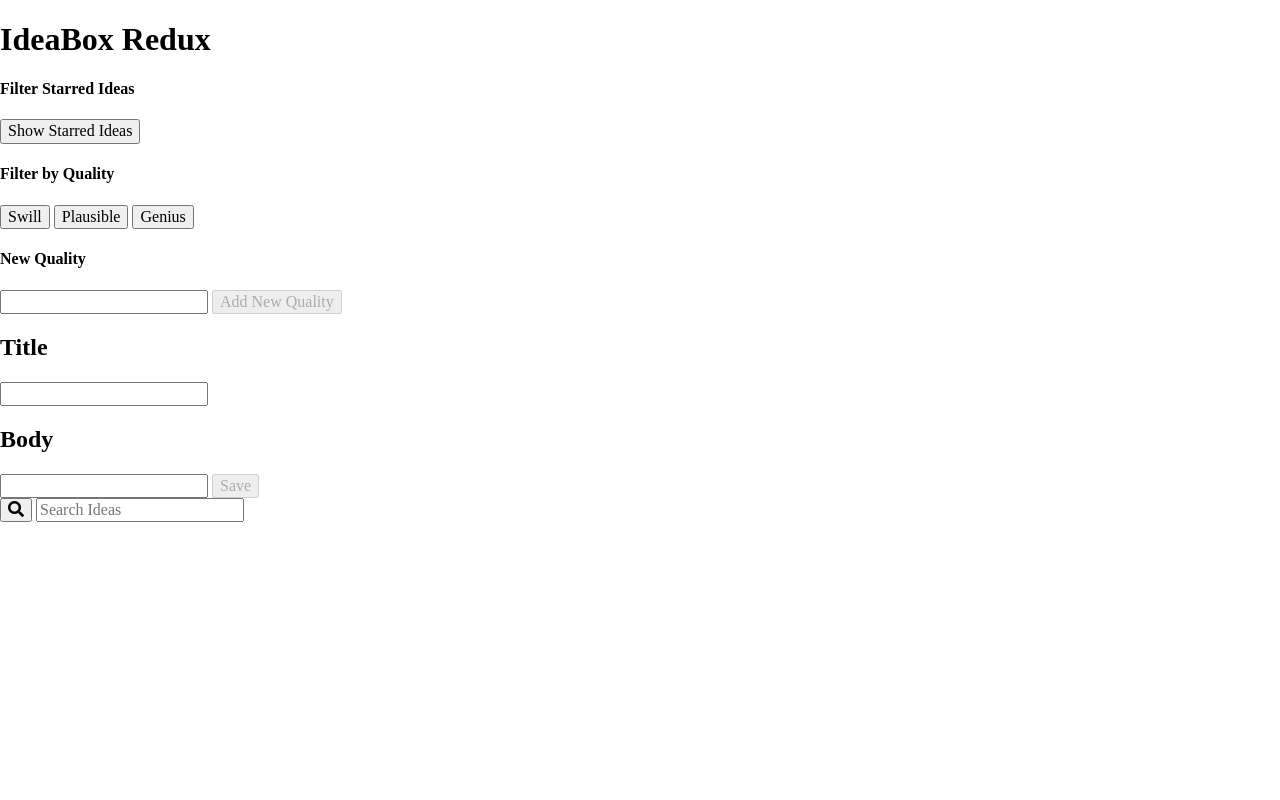
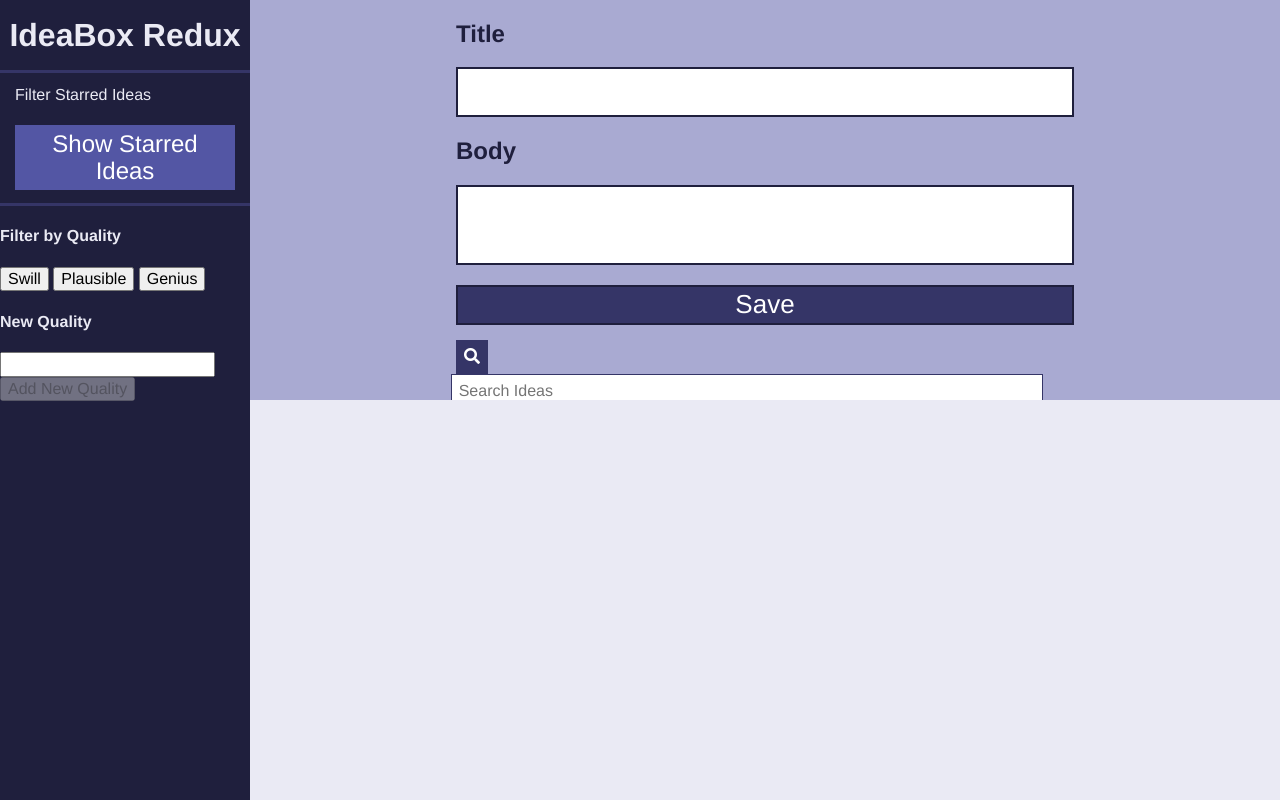
Before and after one commit to SiimonStark/JP_VanillaJS-Challenge, a plain HTML site: page index.html in a window 1280 px wide. Drawn offline with nearby package versions, Linux system fonts and the light colour scheme.

Commit message:
Finish styling Main/Header

```diff
--- a/index.html
+++ b/index.html
@@ -11,13 +11,17 @@
   <title>IdeaBox Redux</title>
 </head>
 <body>
-  <header>
+  <nav>
     <section class="top">
-      <h1>IdeaBox Redux</h1>
-      <h4>Filter Starred Ideas</h4>
-      <button id="find-fave">
-        Show Starred Ideas
-      </button>
+      <div class="title-name">
+        <h1>IdeaBox Redux</h1>
+      </div>
+      <section class="starFilter--container">
+        <h4>Filter Starred Ideas</h4>
+        <button id="find-fave">
+          Show Starred Ideas
+        </button>
+      </section>
     </section>
     <section class="filter">
       <h4>Filter by Quality</h4>
@@ -43,8 +47,8 @@
         disabled
         value="Add New Quality" />
     </form>
-  </header>
-  <section class="control-form">
+  </nav>
+  <header class="control-form">
     <form class="add-idea">
       <h2>Title</h2>
       <input
@@ -55,7 +59,7 @@
       <input
         id="input-body"
         type="text"
-        maxlength="50" />
+        maxlength="150" />
       <input
         id="submit-idea"
         type="submit"
@@ -71,7 +75,7 @@
         type="text"
         placeholder="Search Ideas" />
     </form>
-  </section>
+  </header>
   <main class="card--container">
 
   </main>
--- a/main.js
+++ b/main.js
@@ -59,6 +59,7 @@ window.onload = () => {
     });
   };
   renderContainerCards(cards);
+  console.log(cards)
 ;}
 // ========================END========================
 // ****************** Nav Funcs ******************
@@ -129,13 +130,13 @@ const renderContainerCards = (list) => {
         <button id=${card.id} class="vote__up">
           <i id=${card.id} class="fas fa-thumbs-up vote__up"></i>
         </button>
-        <h4>Quality: ${card.quality}</h4>
+        <h5>Quality: ${card.quality}</h5>
         <button id=${card.id} class="vote__down">
           <i id=${card.id} class="fas fa-thumbs-down vote__down"></i>
         </button>
       </section>
     </article>`
-  ))
+  )).join('');
 }
 // ========================END========================
 // ****************** Card Funcs ******************
@@ -147,19 +148,15 @@ const faveCard = (target) => {
   }
 }
 const deleteCard = ({id}) => {
-  console.log(cards)
+  let cardId = parseInt(id);
   let remainingCards = cards.reduce((acc, card) => {
-    // card.id === parseInt(id)
-    if (card.id === parseInt(id)) {
-      card.deleteFromLocal(card.id, cards)
-    } else {
-      acc.push(card)
-    }
+    card.id !== cardId
+      ? acc.push(card)
+      : card.deleteFromLocal(cardId, cards)
     return acc;
   }, []);
   cards = remainingCards;
   renderContainerCards(cards);
-  console.log('newList', remainingCards)
 }
 const changeQuality = (target) => {
 
--- a/styles.css
+++ b/styles.css
@@ -0,0 +1,186 @@
+body {
+  font-family: 'Franklin Gothic Medium', 'Arial Narrow', Arial, sans-serif;
+  height: 100vh;
+  width: 100vw;
+  display: grid;
+  grid-template-areas: "nav header" "nav main";
+  grid-template-columns: 250px 1fr;
+  grid-template-rows: 50vh 50vh;
+}
+
+nav {
+  grid-area: nav;
+  background-color: #1f1f3d;
+  color: #eaeaf4;
+}
+
+.top {
+  width: 100%;
+  border-bottom: #353567 3px solid;
+  box-sizing: border-box;
+}
+
+.title-name {
+  border-bottom: #353567 3px solid;
+  display: flex;
+  justify-content: center;
+  align-items: center;
+  height: 70px;
+  width: 100%;
+}
+
+.starFilter--container {
+  display: flex;
+  flex-direction: column;
+  justify-content: center;
+  padding: 15px;
+  height: 100px;;
+}
+
+.starFilter--container h4 {
+  margin: 0 0 10px 0;
+  font-weight: lighter;
+}
+
+#find-fave {
+  width: 100%;
+  padding: 5px;
+  font-size: 24px;
+  background-color: #5356a4;
+  color: white;
+  border: none;
+  margin-top: 10px;
+}
+
+header {
+  color: #1f1f3d;
+  background-color: #a9aad2;
+  display: flex;
+  flex-direction: column;
+  align-items: center;
+  overflow: scroll;
+}
+
+.add-idea {
+  height: 85%;
+  width: 60%;
+}
+
+.add-idea input {
+  width: 100%;
+  margin: 0;
+  box-sizing: border-box;
+  border: #1f1f3d 2px solid;
+
+}
+
+#input-title {
+  height: 2em;
+  font-size: 25px;
+}
+
+#input-body {
+  height: 5em;
+}
+
+#submit-idea {
+  height: 40px;
+  font-size: 26px;
+  margin: 20px 0;
+  background-color: #353567;
+  color: white;
+}
+
+.search__idea {
+  height: 30px;
+  width: 60%;
+}
+
+#submit-search {
+  margin: 0;
+  background-color: #353567;
+  border: #353567 1.5px solid;
+  color: white;
+  border: none;
+  padding: 8px;
+}
+
+#input-search {
+  padding: 6.7px;
+  width: 93.3%;
+  margin-left: -5px;
+  border: #353567 1.5px solid;
+}
+
+main {
+  background-color: #eaeaf4;
+}
+
+.card--container {
+  display: grid;
+  grid-template-columns: repeat(4, 260px);
+  grid-template-rows: repeat(5, 300px);
+  grid-gap: 10px;
+  overflow: scroll;
+  justify-content: center;
+  padding: 30px;
+}
+
+.card {
+  display: inline-block;
+  background-color: white;
+  position: relative;
+  /* margin: auto; */
+  height: 260px;
+  width: 13em;
+  box-sizing: border-box;
+}
+
+.card--header {
+  display: flex;
+  align-items: center;
+  justify-content: space-between;
+  position: relative;
+  height: 30px;
+  width: 100%;
+  background-color: #1f1f3d
+}
+ .card--header button {
+   background: none;
+   border: none;
+   color: silver;
+   cursor: pointer;
+   font-size: 1.2em;
+ }
+
+ .card--content {
+   box-sizing: border-box;
+   height: 190px;
+   width: 200px;
+   padding: 0 15px;
+   overflow-wrap: break-word;
+ }
+
+ .card--footer {
+   background-color: #5356a4;
+   display: flex;
+   align-items: center;
+   justify-content: space-between;
+   position: absolute;
+   bottom: 0;
+   height: 30px;
+   width: 100%;
+ }
+
+ .card--footer button {
+   font-size: 20px;
+   background: none;
+   border: none;
+   color: white;
+   cursor: pointer;
+ }
+
+ .card--footer h5 {
+   color: white;
+   font-weight: light;
+ }
```
